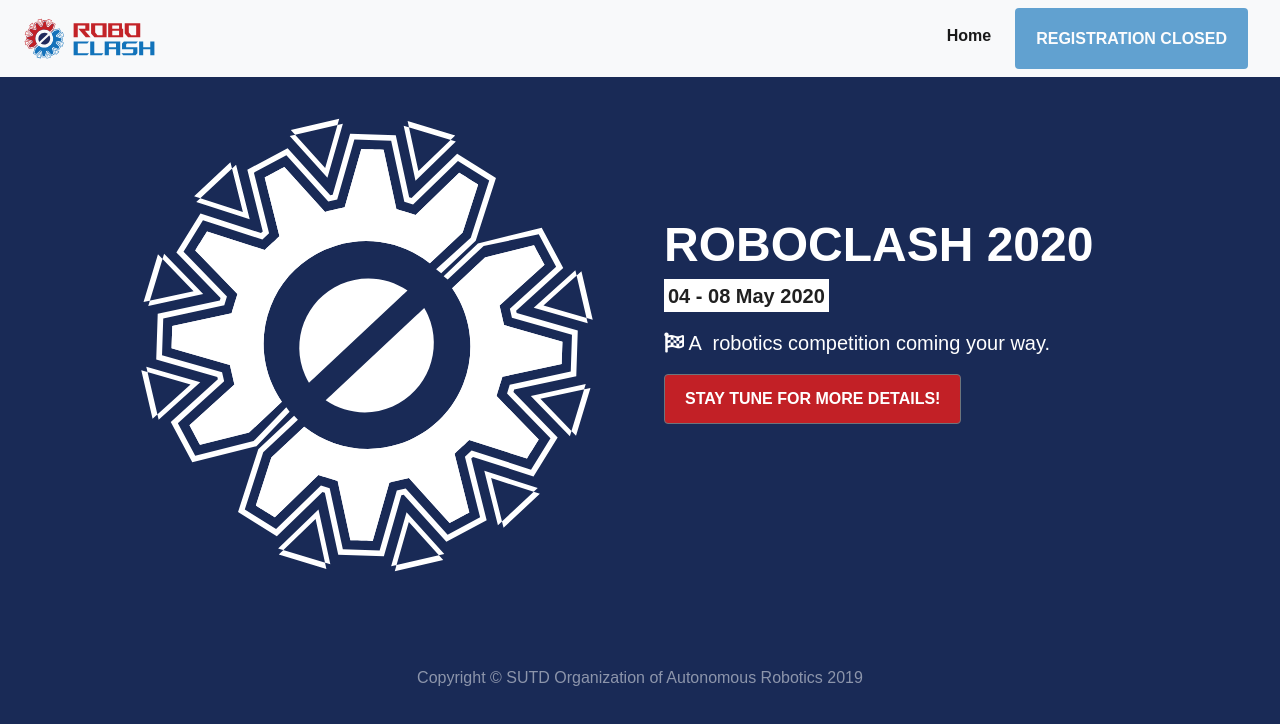
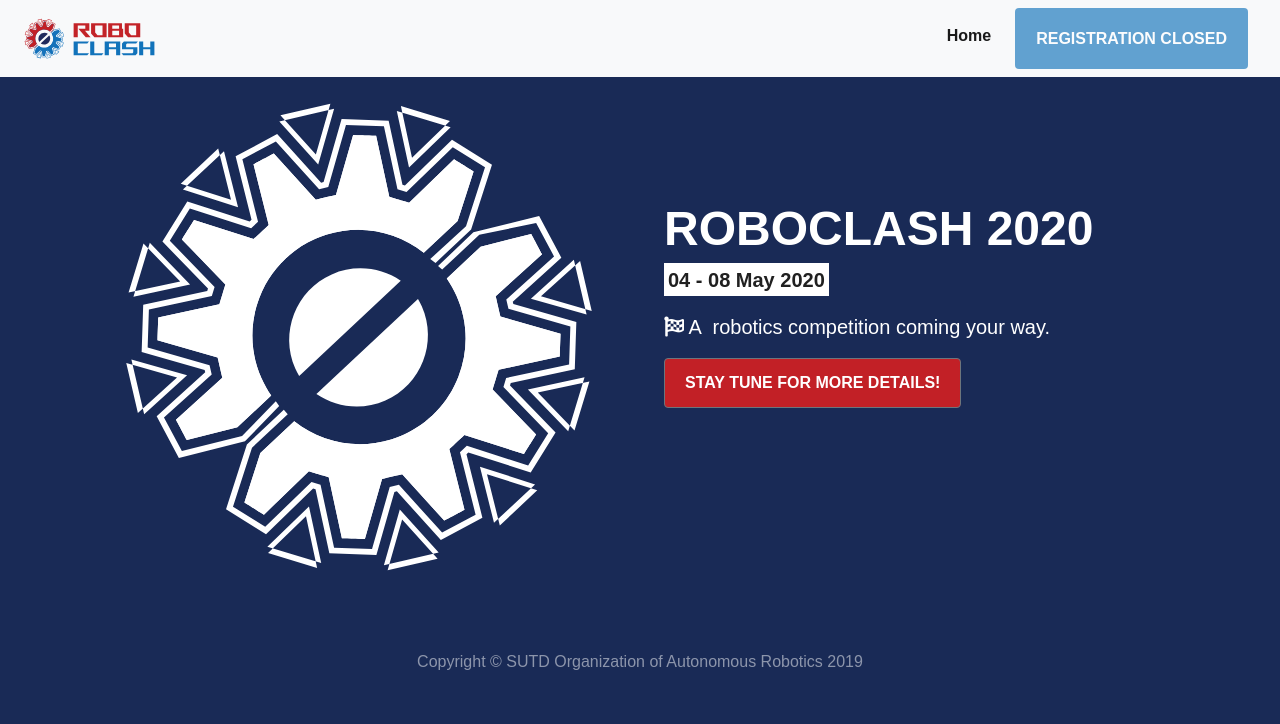
Before and after one commit to sutd-robotics/roboclash20, a plain HTML site: page index.html in a window 1280 px wide. Drawn offline with Linux system fonts and the light colour scheme; a web font is replaced by a local one.

Commit message:
Adjust padding

```diff
--- a/index.html
+++ b/index.html
@@ -37,7 +37,7 @@
     </header>
 
 <div class="container">
-    <div class="row p-4">
+    <div class="row p-2">
 	<div class="col-md-6 p-3 mx-auto" >
 	  <img src="assets/media/logoW_cog.svg" class="cover-img img-fluid icog"/>
 		</div>
@@ -70,5 +70,7 @@
     <script src="assets/vendor/bootstrap/js/bootstrap.bundle.min.js"></script>
     <script src="assets/js/wowtext.js"></script>
 
+
   </body>
+
   </html>
```
